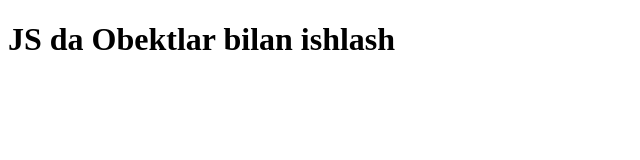
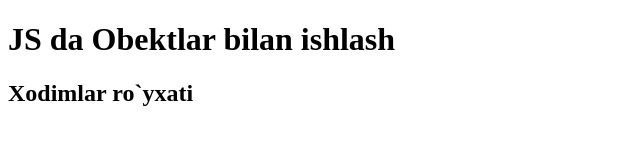
Before and after one commit to bsunnatov/person_list, a plain HTML site: page index.html in a window 1280 px wide. Shown: the whole page, without its empty margins (0-640 px from the left). Drawn offline with Linux system fonts and the light colour scheme.

Commit message:
xodimlar

```diff
--- a/index.html
+++ b/index.html
@@ -8,5 +8,6 @@
 </head>
 <body>
     <h1>JS da Obektlar bilan ishlash</h1>
+    <h2>Xodimlar ro`yxati</h2>
 </body>
 </html>
```
